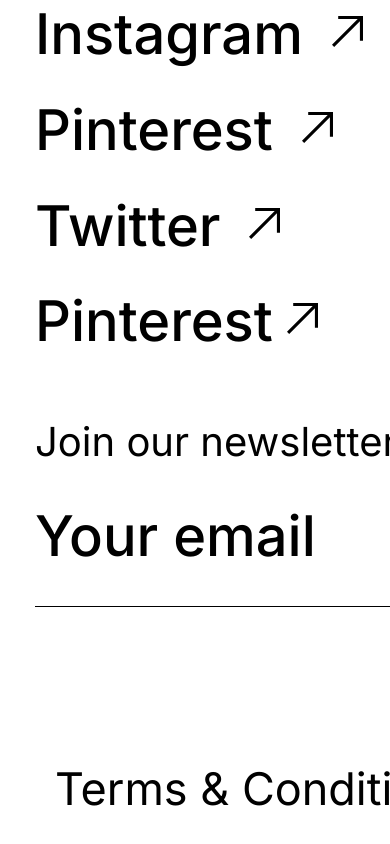
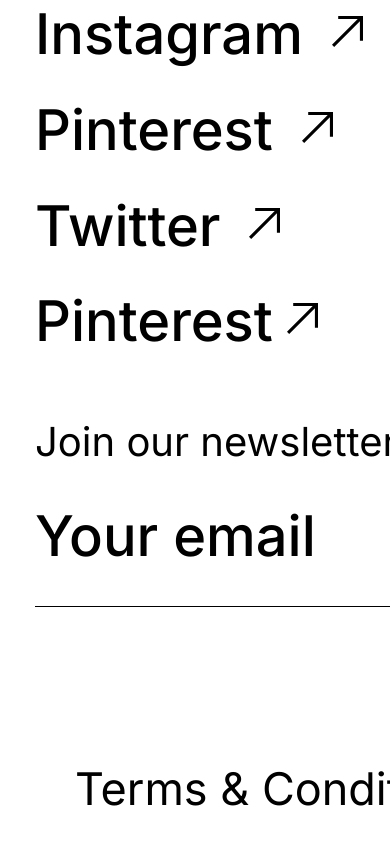
Before and after one commit to chibuzordaniel/covid-19, a React (Create React App) app: page / in a window 390 px wide. Shown: the part 8949-9793 px from the top of the page. Built offline with nearby package versions, Linux system fonts and the light colour scheme; no server answers.

Commit message:
update file

```diff
--- a/src/footer/Footer.module.css
+++ b/src/footer/Footer.module.css
@@ -159,7 +159,7 @@
 
     .footerendterm{
         font-size: 45px;
-        padding-left: 20px;
+        padding-left: 40px;
     }
 
 
```
